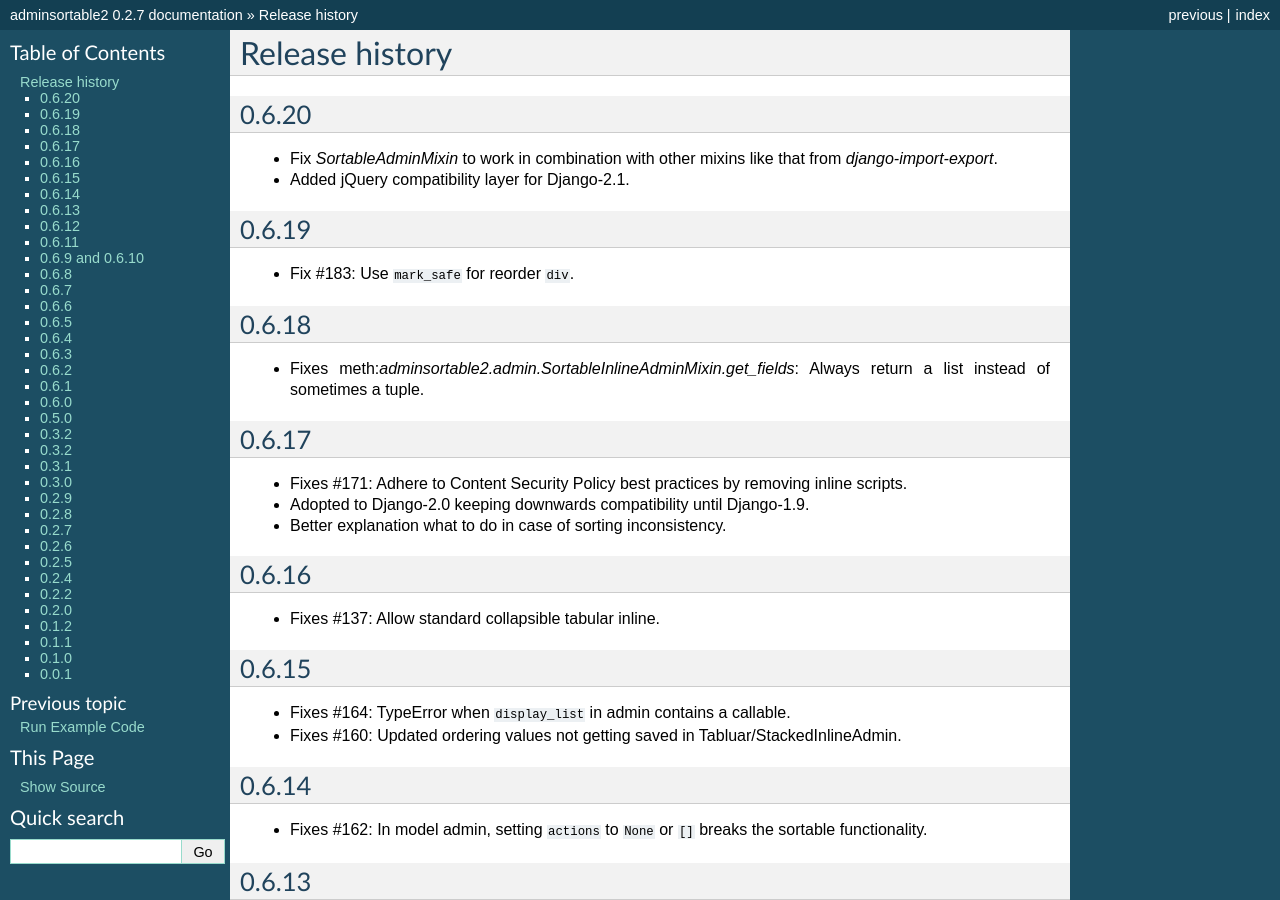
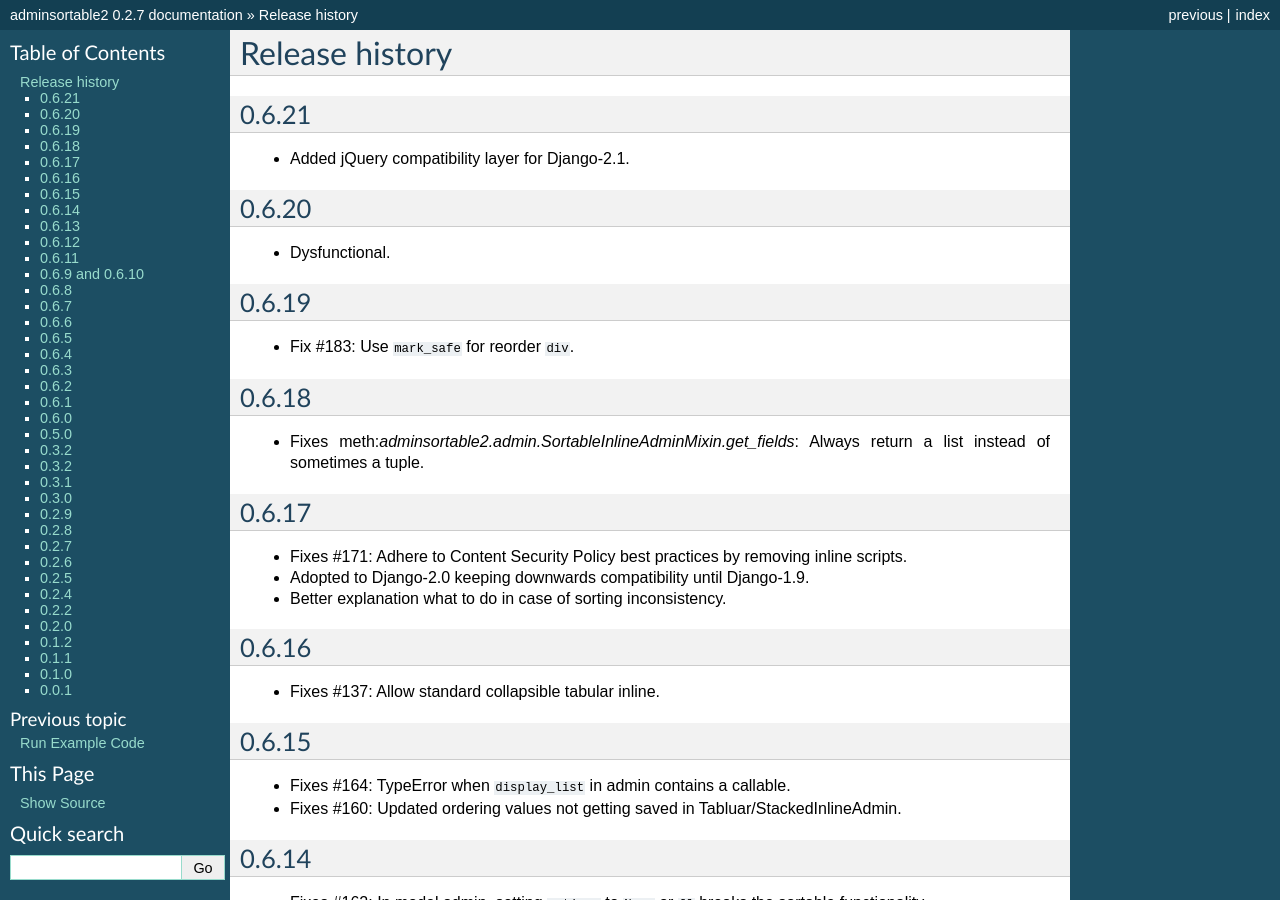
Before and after one commit to jrief/django-admin-sortable2, a Sphinx documentation site: the page built from docs/source/changelog.rst, in a window 1280 px wide and 900 px high. Built offline with Sphinx 7.4.7, drawn with Linux system fonts in a browser that asks for light colours.

Commit message:
Revert "add some not to changelog about the mixins fix"
This reverts commit bd57f9bb35b0326103fd7c848f4c59bd2afbc464.

# Conflicts:
#	docs/source/changelog.rst

```diff
--- a/docs/source/changelog.rst
+++ b/docs/source/changelog.rst
@@ -4,10 +4,13 @@
 Release history
 ===============
 
+0.6.21
+------
+* Added jQuery compatibility layer for Django-2.1.
+
 0.6.20
 ------
-* Fix `SortableAdminMixin` to work in combination with other mixins like that from `django-import-export`.
-* Added jQuery compatibility layer for Django-2.1.
+* Dysfunctional.
 
 0.6.19
 ------
```
